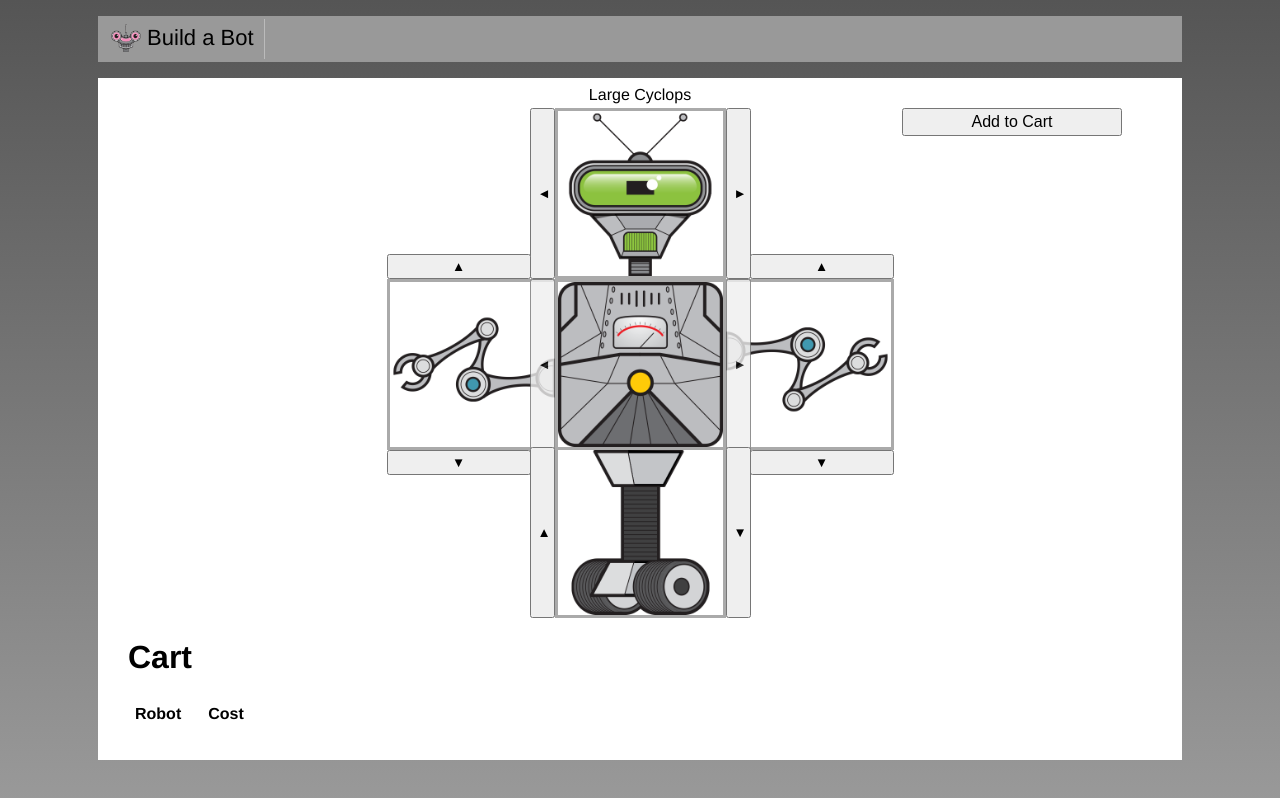
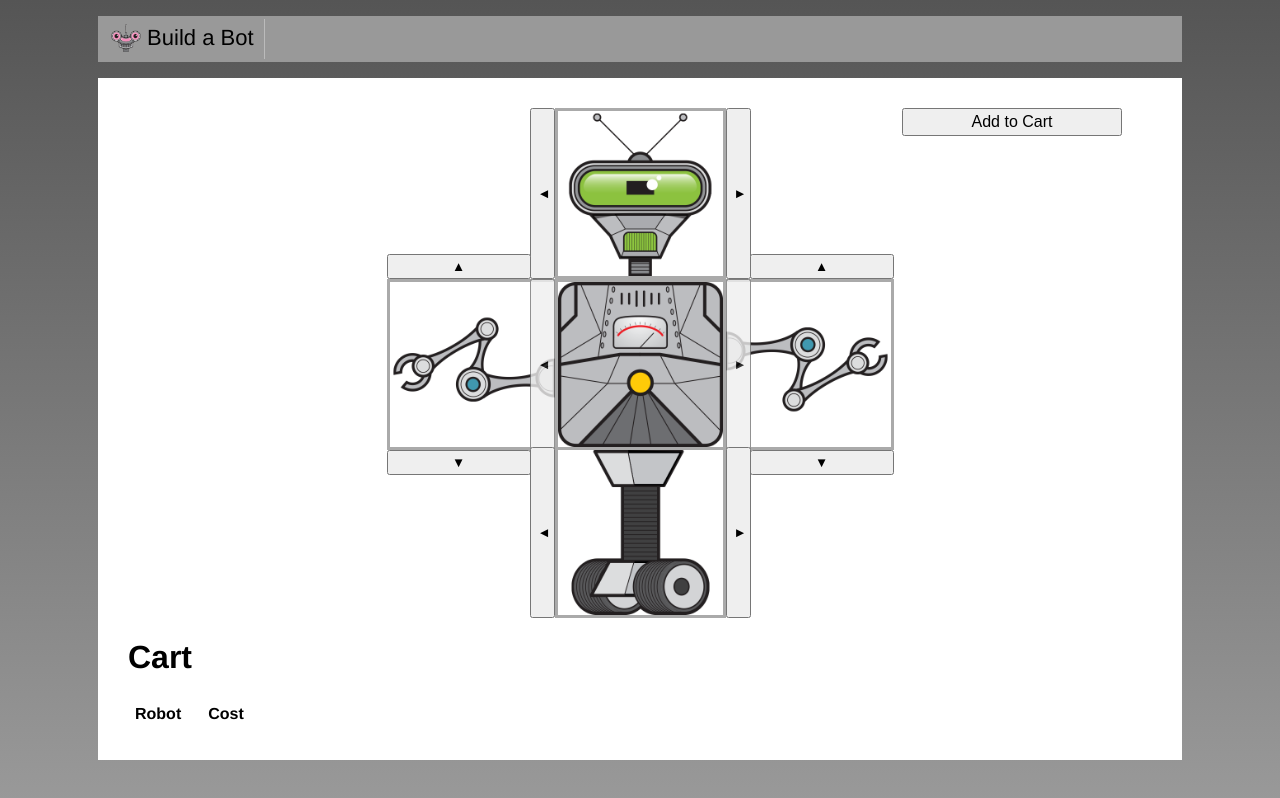
Before and after one commit to leongaban/VueJS-RobotBuilder, a Vue app: page / in a window 1280 px wide. Built offline with nearby package versions, Linux system fonts and the light colour scheme.

Commit message:
More modifications in PartSelector

```diff
--- a/src/components/build/PartSelector.vue
+++ b/src/components/build/PartSelector.vue
@@ -1,5 +1,5 @@
 <template>
-  <div class="part">
+  <div class="part" :class="position">
     <img :src="selectedPart.src" title="arm"/>
     <button @click="selectPreviousPart()" class="prev-selector"></button>
     <button @click="selectNextPart()" class="next-selector"></button>
@@ -8,10 +8,6 @@
 </template>
 
 <script>
-import availableParts from '../../data/parts'
-
-const parts = availableParts.heads
-
 function getPreviousValidIndex(index, length) {
   const deprecatedIndex = index - 1;
   return deprecatedIndex < 0 ? length - 1 : deprecatedIndex;
@@ -23,28 +19,47 @@ function getNextValidIndex(index, length) {
 }
 
 export default {
+  props: {
+    parts: { type: Array },
+    position: {
+      type: String,
+      required: true,
+      validator(value) {
+        return ['left', 'right', 'top', 'bottom', 'center'].includes(value)
+      }
+    }
+  },
   data() {
-    return { selectedPartIndex: 0 };
+    return { selectedPartIndex: 0 }
   },
   computed: {
     selectedPart() {
-      return parts[this.selectedPartIndex];
+      return this.parts[this.selectedPartIndex]
     },
   },
+  created() {
+    this.emitSelectedPart()
+  },
   methods: {
+    emitSelectedPart() {
+      return this.$emit('partSelected', this.selectedPart)
+    },
     selectNextPart() {
       this.selectedPartIndex = getNextValidIndex(
         this.selectedPartIndex,
-        parts.length,
-      );
+        this.parts.length,
+      )
+
+      this.emitSelectedPart()
     },
     selectPreviousPart() {
       this.selectedPartIndex = getPreviousValidIndex(
         this.selectedPartIndex,
-        parts.length,
-      );
-    },
+        this.parts.length,
+      )
 
+      this.emitSelectedPart()
+    }
   },
 };
 
--- a/src/components/build/RobotBuilder.vue
+++ b/src/components/build/RobotBuilder.vue
@@ -2,39 +2,34 @@
   <div class="content">
     <button class="add-cart" @click="addToCart()">Add to Cart</button>
     <div class="top-row">
-      <div class="top part" :class="[saleBorderClass]">
-        <div class="robot-name">
-          {{selectedRobot.head.title}}
-          <span v-if="selectedRobot.head.onSale" class="sale">Sale!</span>
-        </div>
-        <img :src="selectedRobot.head.src" title="head"/>
-        <button class="prev-selector" @click="selectPrevious('heads')">&#9668;</button>
-        <button class="next-selector" @click="selectNext('heads')">&#9658;</button>
-      </div>
+      <!-- <div class="robot-name">
+        {{selectedRobot.head.title}}
+        <span v-if="selectedRobot.head.onSale" class="sale">Sale!</span>
+      </div> -->
+      <PartSelector
+        :parts="availableParts.heads"
+        position="top"
+        @partSelected="part => selectedRobot.head = part"/>
     </div>
     <div class="middle-row">
-      <div class="left part">
-        <img :src="selectedRobot.leftArm.src" title="left arm"/>
-        <button class="prev-selector" @click="selectPrevious('leftArms')">&#9650;</button>
-        <button class="next-selector" @click="selectNext('leftArms')">&#9660;</button>
-      </div>
-      <div class="center part">
-        <img :src="selectedRobot.torso.src" title="torso"/>
-        <button class="prev-selector" @click="selectPrevious('torsos')">&#9668;</button>
-        <button class="next-selector" @click="selectNext('torsos')">&#9658;</button>
-      </div>
-      <div class="right part">
-        <img :src="selectedRobot.rightArm.src" title="right arm"/>
-        <button class="prev-selector" @click="selectPrevious('rightArms')">&#9650;</button>
-        <button class="next-selector" @click="selectNext('rightArms')">&#9660;</button>
-      </div>
+      <PartSelector
+        :parts="availableParts.arms"
+        position="left"
+        @partSelected="part => selectedRobot.leftArm = part"/>
+      <PartSelector
+        :parts="availableParts.torsos"
+        position="center"
+        @partSelected="part => selectedRobot.torso = part"/>
+      <PartSelector
+        :parts="availableParts.arms"
+        position="right"
+        @partSelected="part => selectedRobot.rightArm = part"/>
     </div>
     <div class="bottom-row">
-      <div class="bottom part">
-        <img :src="selectedRobot.base.src" title="base"/>
-        <button class="prev-selector" @click="selectPrevious('bases')">&#9650;</button>
-        <button class="next-selector" @click="selectNext('bases')">&#9660;</button>
-      </div>
+      <PartSelector
+        :parts="availableParts.bases"
+        position="bottom"
+        @partSelected="part => selectedRobot.base = part"/>
     </div>
     <div>
       <h1>Cart</h1>
@@ -59,50 +54,34 @@
 <script>
 import availableParts from '../../data/parts'
 import createdHookMixin from './created-hook-mixin'
-
-function getPreviousValidIndex(index, length) {
-  const deprecatedIndex = index - 1;
-  return deprecatedIndex < 0 ? length - 1 : deprecatedIndex;
-}
-
-function getNextValidIndex(index, length) {
-  const incrementedIndex = index + 1;
-  return incrementedIndex > length - 1 ? 0 : incrementedIndex;
-}
+import PartSelector from './PartSelector.vue'
 
 export default {
   name: 'RobotBuilder',
+  components: { PartSelector },
   data() {
     return {
       availableParts,
       cart: [],
-      selectedIndexs: {
-        heads: 0,
-        leftArms: 0,
-        rightArms: 0,
-        torsos: 0,
-        bases: 0,
+      selectedRobot: {
+        head: {},
+        leftArm: {},
+        rightArm: {},
+        torso: {},
+        base: {},
       }
     };
   },
   mixins: [createdHookMixin],
   computed: {
-    saleBorderClass() {
-      return this.selectedRobot.head.onSale ? 'sale-border' : ''
-    },
-    selectedRobot() {
-      return {
-        head: availableParts.heads[this.selectedIndexs.heads],
-        leftArm: availableParts.arms[this.selectedIndexs.leftArms],
-        rightArm: availableParts.arms[this.selectedIndexs.rightArms],
-        torso: availableParts.torsos[this.selectedIndexs.torsos],
-        base: availableParts.bases[this.selectedIndexs.bases],
-      }
-    }
+    // saleBorderClass() {
+    //   return this.selectedRobot.head.onSale ? 'sale-border' : ''
+    // },
   },
   methods: {
     addToCart() {
-      const robot = this.selectedRobot;
+      const robot = this.selectedRobot
+
       const cost =
         robot.head.cost +
         robot.leftArm.cost +
@@ -110,22 +89,14 @@ export default {
         robot.torso.cost +
         robot.base.cost;
 
-      this.cart.push(Object.assign({}, robot, { cost }));
-    },
-    selectNext(type) {
-      const part = type === 'leftArms' || type === 'rightArms' ? 'arms' : type;
-      this.selectedIndexs[type] =
-        getNextValidIndex(this.selectedIndexs[type], availableParts[part].length);
-    },
-    selectPrevious(type) {
-      const part = type === 'leftArms' || type === 'rightArms' ? 'arms' : type;
-      this.selectedIndexs[type] =
-        getPreviousValidIndex(this.selectedIndexs[type], availableParts[part].length);
+      console.log('cost', cost)
+
+      this.cart.push(Object.assign({}, robot, { cost }))
     }
-  },
+  }
 };
 </script>
 
 <style lang="scss" scoped>
-  @import "./_robotBuilder.scss";
+  @import "./_robotBuilder.scss"
 </style>
```
